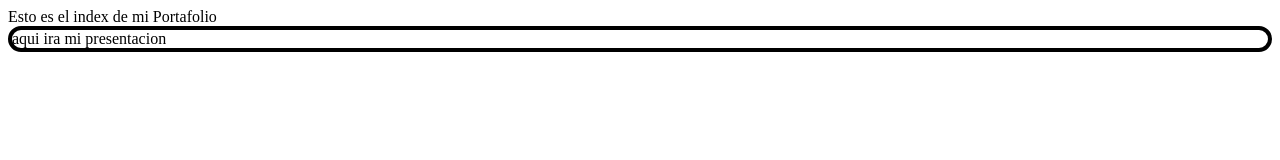
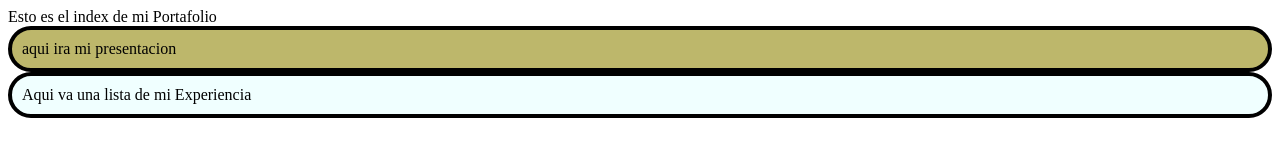
Before and after one commit to IHUANAITOR98/portafolio, a plain HTML site: page index.html in a window 1280 px wide. Drawn offline with Linux system fonts and the light colour scheme.

Commit message:
avance de estilos, nuevos contenedores

```diff
--- a/estilos/index.css
+++ b/estilos/index.css
@@ -1,4 +1,15 @@
+/*por clase.- Rasgos generales*/
+.main_container{
+    border: 4px solid;
+    border-radius: 30px;
+    padding: 10px;
+}
+
+/*por id.- Rasgos específicos*/
 #presentacion{
-    border: 4px solid;
-    border-radius: 30px
+    background-color: darkkhaki;
 }
+
+#experiencia{
+    background-color: azure;
+}
--- a/index.html
+++ b/index.html
@@ -8,8 +8,14 @@
 </head>
 <body>
     Esto es el index de mi Portafolio
-    <div id="presentacion">
+    <div id="presentacion" class="main_container">
         aqui ira mi presentacion
+        <div id="presentacion_izq" class=""></div>
+        <div id="presentacion_der"></div>
+    </div>
+
+    <div id="experiencia" class="main_container">
+        Aqui va una lista de mi Experiencia
     </div>
 </body>
 </html>
```
